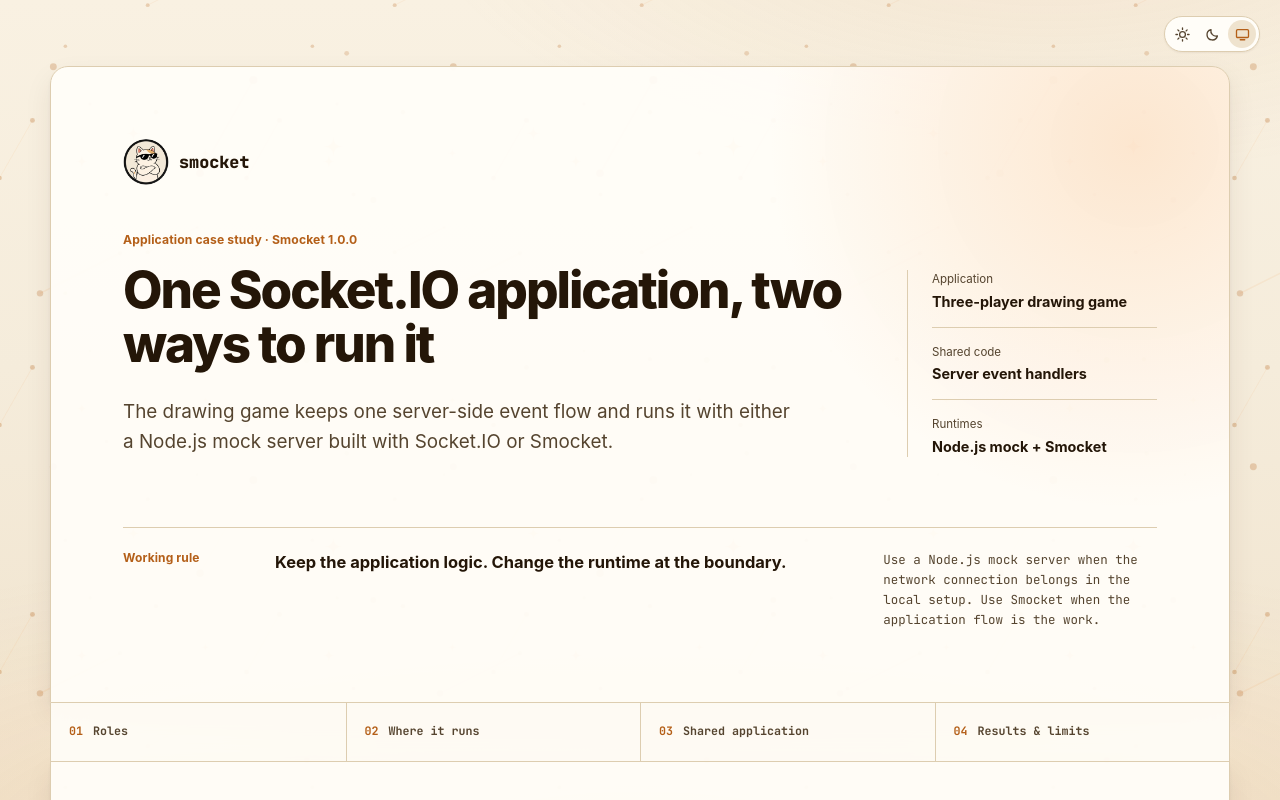
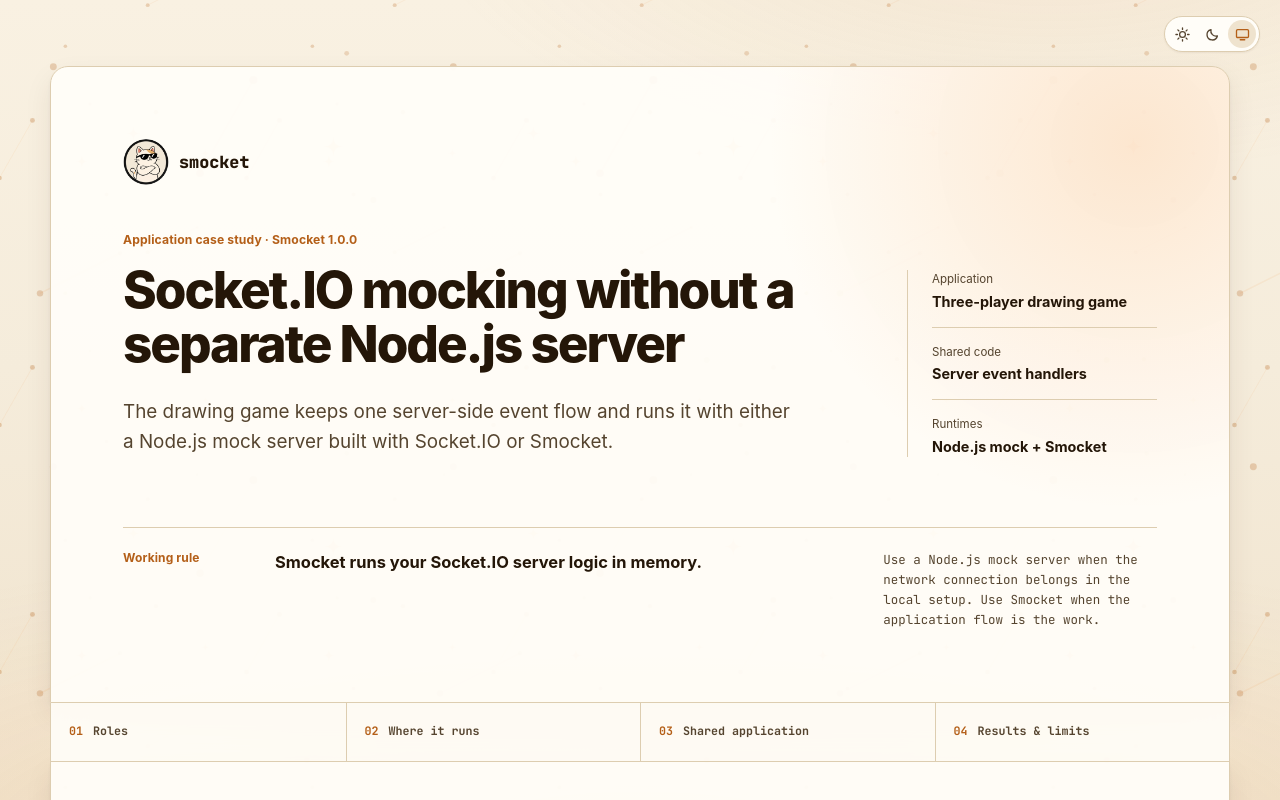
Before and after one commit to electrohyun/smocket-site, a Next.js app: page /case-study in a window 1280 px wide. Shown: the top 800 px of the page. Built offline with nearby package versions, Linux system fonts and the light colour scheme; no server answers.

Commit message:
docs: sharpen the case study heading

```diff
--- a/content/interactive-report.ts
+++ b/content/interactive-report.ts
@@ -2,10 +2,10 @@
 
 export const report = {
   eyebrow: 'Application case study · Smocket 1.0.0',
-  title: 'One Socket.IO application, two ways to run it',
+  title: 'Socket.IO mocking without a separate Node.js server',
   introduction:
     'The drawing game keeps one server-side event flow and runs it with either a Node.js mock server built with Socket.IO or Smocket.',
-  thesis: 'Keep the application logic. Change the runtime at the boundary.',
+  thesis: 'Smocket runs your Socket.IO server logic in memory.',
   supportingLine:
     'Use a Node.js mock server when the network connection belongs in the local setup. Use Smocket when the application flow is the work.',
   coverFacts: [
```
Also changed, not shown: 1 other file (tests, documents, lock files or other folders).
